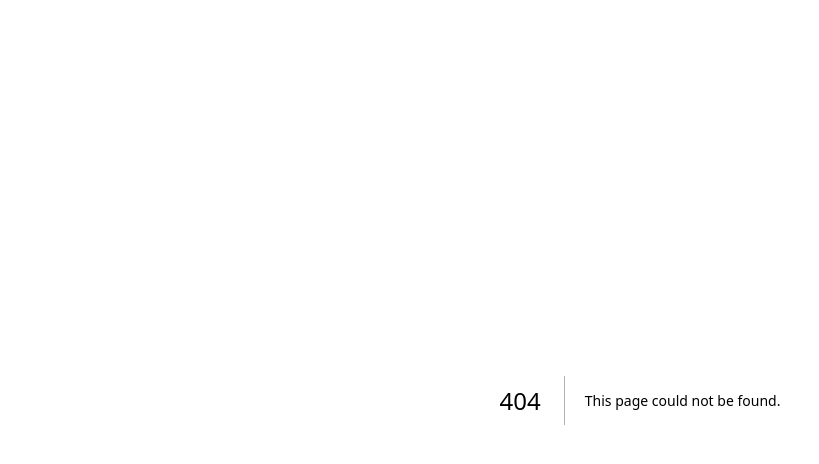
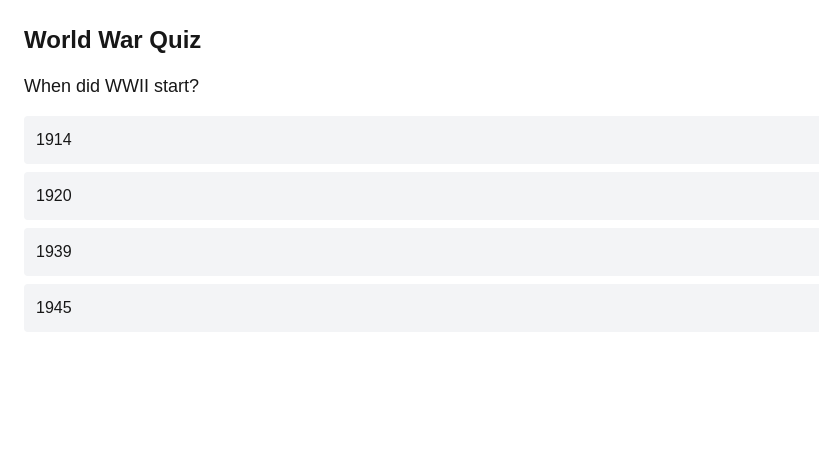
Before and after one commit to nilesh-singh-2304/next-assign, a Next.js app: page /quiz/1 in a window 1280 px wide. Before the commit this address had no page. Shown: the top 464 px of the page, without its empty margins (0-819 px from the left). Built offline with nearby package versions, Linux system fonts and the light colour scheme; no server answers.

Commit message:
added dynamic quiz page

```diff
--- /dev/null
+++ b/pages/quiz/[id].tsx
@@ -0,0 +1,58 @@
+import { useState } from 'react';
+
+export async function getServerSideProps({ params }) {
+  const res = await fetch(`${process.env.NEXT_PUBLIC_BASE_URL}/api/quiz/${params.id}`);
+  const quiz = await res.json();
+  return { props: { quiz } };
+}
+
+export default function QuizPage({ quiz }) {
+  const [index, setIndex] = useState(0);
+  const [score, setScore] = useState(0);
+  const [selected, setSelected] = useState(null);
+  const [completed, setCompleted] = useState(false);
+
+  const current = quiz.questions[index];
+
+  const handleAnswer = (option) => {
+    setSelected(option);
+    if (option === current.correct) setScore(score + 1);
+    setTimeout(() => {
+      setSelected(null);
+      if (index + 1 < quiz.questions.length) {
+        setIndex(index + 1);
+      } else {
+        setCompleted(true);
+      }
+    }, 1000);
+  };
+
+  return (
+    <div className="p-6">
+      <h1 className="text-2xl font-bold mb-4">{quiz.title}</h1>
+      {!completed ? (
+        <>
+          <p className="mb-4 text-lg">{current.question}</p>
+          <div className="space-y-2">
+            {current.options.map(opt => (
+              <button
+                key={opt}
+                onClick={() => handleAnswer(opt)}
+                className={`block w-full p-3 rounded text-left ${
+                  selected ? (opt === current.correct ? 'bg-green-300' : opt === selected ? 'bg-red-300' : 'bg-gray-100') : 'bg-gray-100'
+                }`}
+                disabled={!!selected}
+              >
+                {opt}
+              </button>
+            ))}
+          </div>
+        </>
+      ) : (
+        <div>
+          <p className="text-xl">🎉 Your score: {score}/{quiz.questions.length}</p>
+        </div>
+      )}
+    </div>
+  );
+}
```
